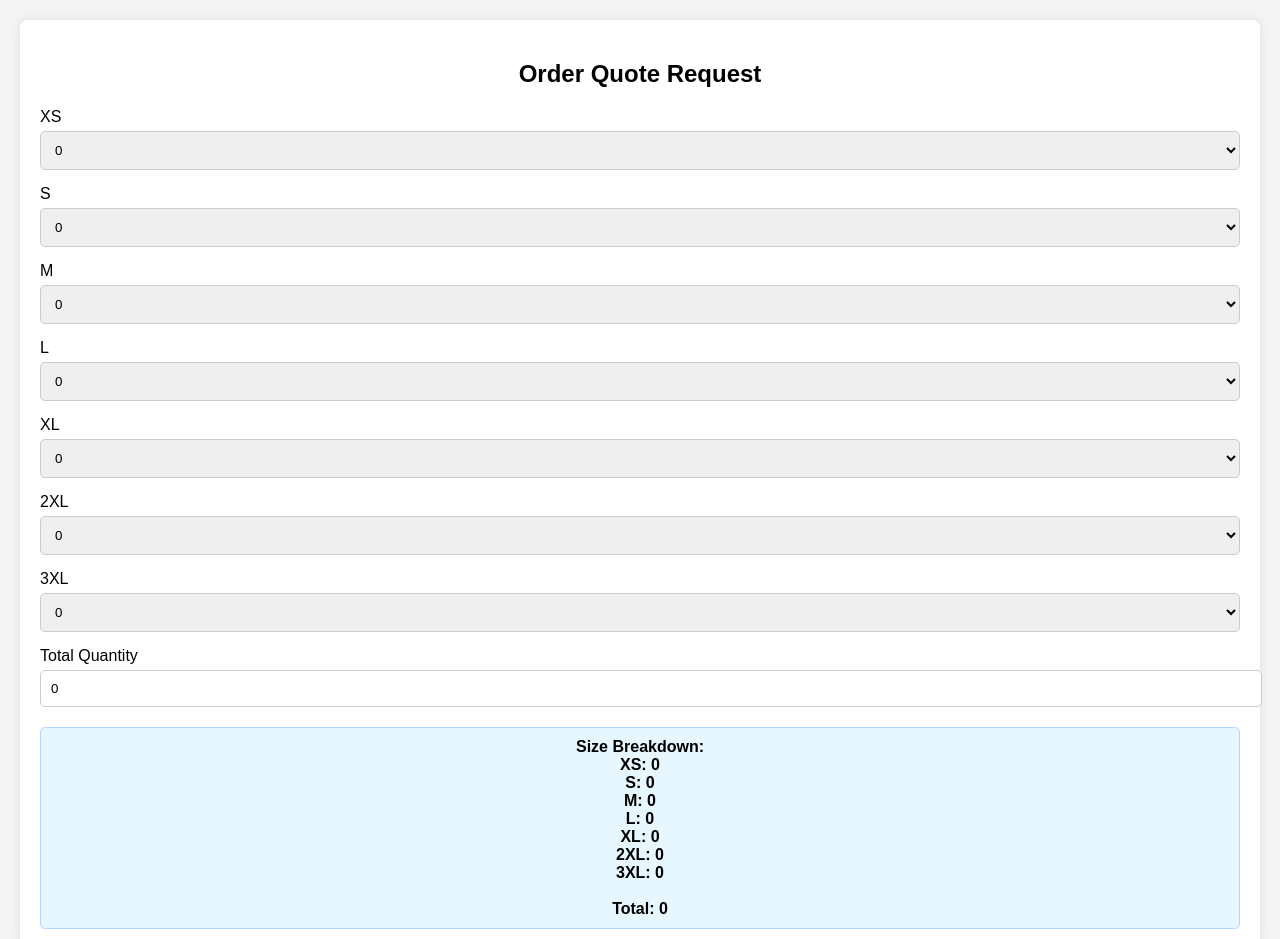
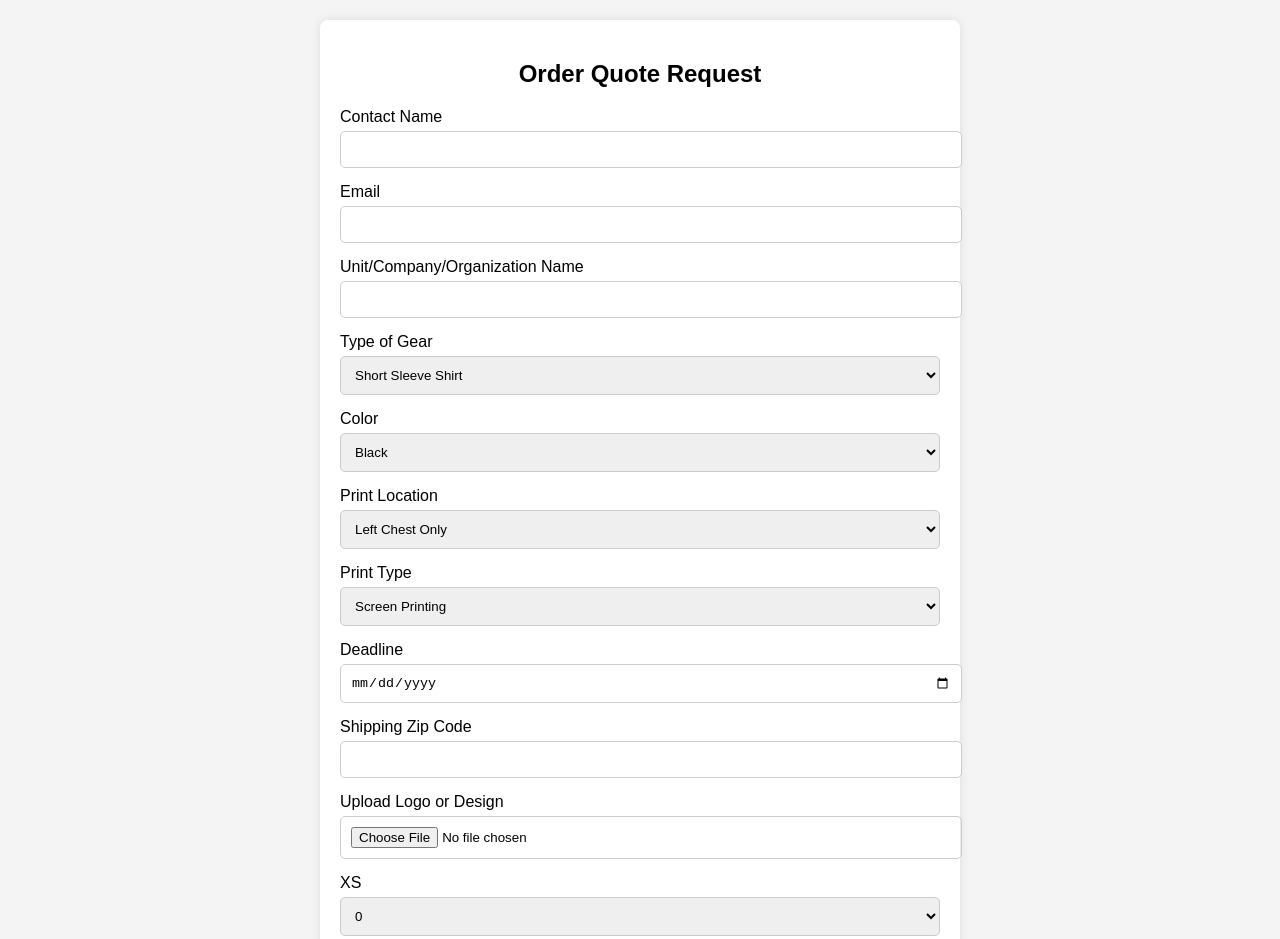
Before and after one commit to BLeBaron619/print-stop-form, a website: page public/index.html in a window 1280 px wide. Shown: the top 939 px of the page. Drawn offline with Linux system fonts and the light colour scheme.

Commit message:
Update index.html

```diff
--- a/public/index.html
+++ b/public/index.html
@@ -6,7 +6,7 @@
   <title>The Print Stop - Order Quote Form</title>
   <style>
     body { font-family: Arial, sans-serif; margin: 20px; background-color: #f4f4f4; }
-    form { background: #fff; padding: 20px; border-radius: 8px; max-width: 100%; margin: auto; box-shadow: 0 0 10px rgba(0,0,0,0.1); }
+    form { background: #fff; padding: 20px; border-radius: 8px; max-width: 600px; margin: auto; box-shadow: 0 0 10px rgba(0,0,0,0.1); }
     h2 { text-align: center; }
     label { display: block; margin: 15px 0 5px; }
     input, select, textarea { width: 100%; padding: 10px; border-radius: 5px; border: 1px solid #ccc; }
@@ -46,6 +46,62 @@
   <form id="quoteForm" action="/submit" method="POST" enctype="multipart/form-data">
     <h2>Order Quote Request</h2>
 
+    <label for="name">Contact Name</label>
+    <input type="text" id="name" name="name" required />
+
+    <label for="email">Email</label>
+    <input type="email" id="email" name="email" required />
+
+    <label for="unit">Unit/Company/Organization Name</label>
+    <input type="text" id="unit" name="unit" />
+
+    <label for="gearType">Type of Gear</label>
+    <select id="gearType" name="gearType">
+      <option value="shortSleeve">Short Sleeve Shirt</option>
+      <option value="longSleeve">Long Sleeve Shirt</option>
+      <option value="polo">Polo</option>
+      <option value="hat">Hat</option>
+      <option value="hoodie">Hoodie</option>
+      <option value="crewneck">Crew Neck Sweater</option>
+    </select>
+
+    <label for="color">Color</label>
+    <select id="color" name="color">
+      <option value="black">Black</option>
+      <option value="white">White</option>
+      <option value="red">Red</option>
+      <option value="blue">Blue</option>
+      <option value="green">Green</option>
+      <option value="yellow">Yellow</option>
+      <option value="gray">Gray</option>
+      <option value="orange">Orange</option>
+      <option value="purple">Purple</option>
+    </select>
+
+    <label for="printLocation">Print Location</label>
+    <select id="printLocation" name="printLocation">
+      <option value="leftChest">Left Chest Only</option>
+      <option value="backOnly">Back Only</option>
+      <option value="chestAndBack">Left Chest and Back</option>
+      <option value="largeChestAndBack">Large Chest and Back</option>
+      <option value="hat">Hat</option>
+    </select>
+
+    <label for="printType">Print Type</label>
+    <select id="printType" name="printType">
+      <option value="screen">Screen Printing</option>
+      <option value="embroidery">Embroidery</option>
+    </select>
+
+    <label for="deadline">Deadline</label>
+    <input type="date" id="deadline" name="deadline" />
+
+    <label for="zipcode">Shipping Zip Code</label>
+    <input type="text" id="zipcode" name="zipcode" />
+
+    <label for="logo">Upload Logo or Design</label>
+    <input type="file" id="logo" name="logo" accept="image/*" />
+
     <label for="sizeXS">XS</label>
     <select id="sizeXS" name="sizeXS"><option value="0">0</option><option value="1">1</option><option value="2">2</option><option value="3">3</option><option value="4">4</option><option value="5">5</option><option value="10">10</option><option value="15">15</option><option value="20">20</option></select>
 
@@ -71,6 +127,11 @@
     <input type="number" id="quantity" name="quantity" readonly />
 
     <div class="summary" id="sizeSummary"></div>
+
+    <label for="notes">Additional Notes or Requests</label>
+    <textarea id="notes" name="notes" rows="4"></textarea>
+
+    <button type="submit">Get Quote</button>
   </form>
 </body>
 </html>
```
